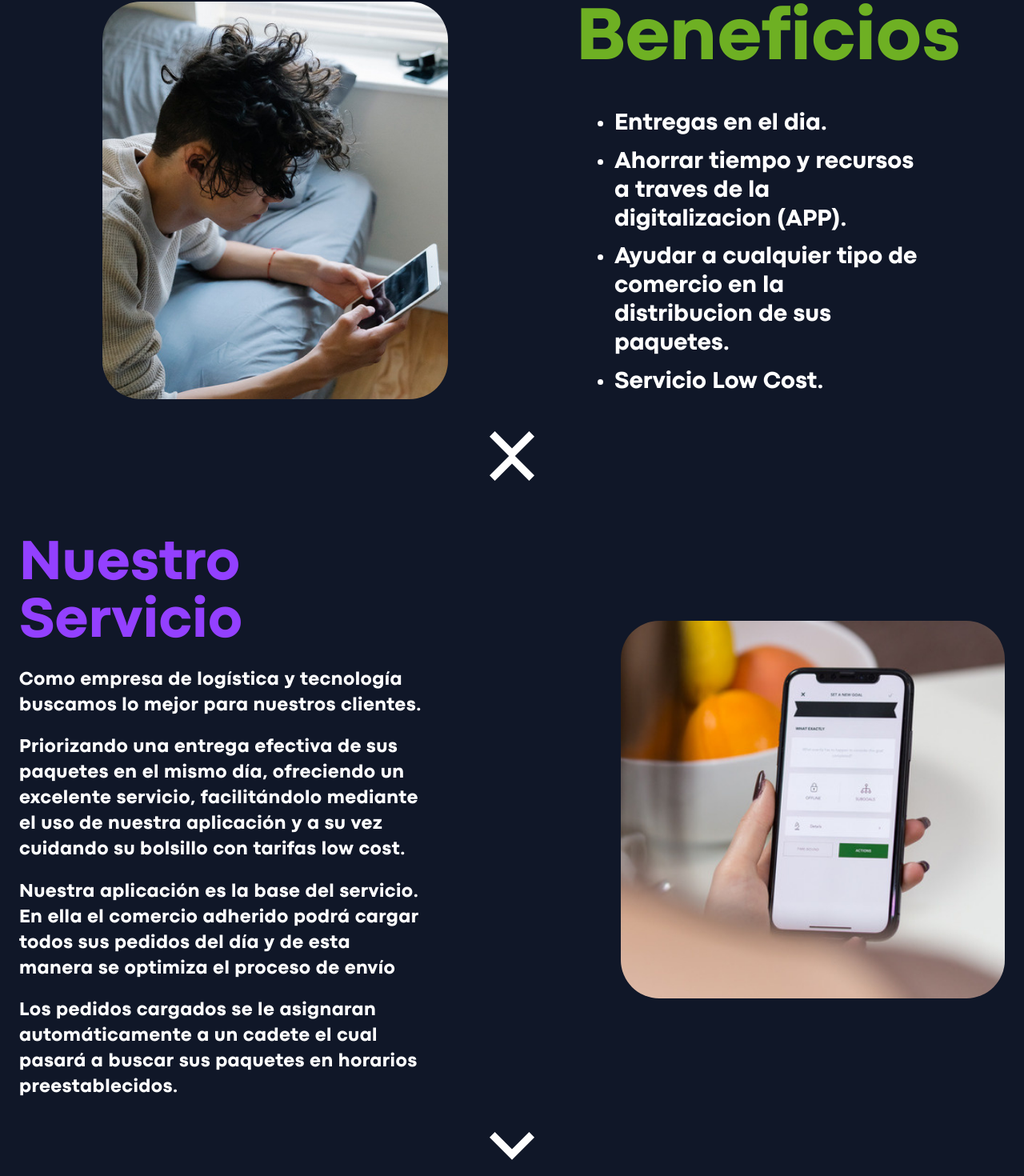
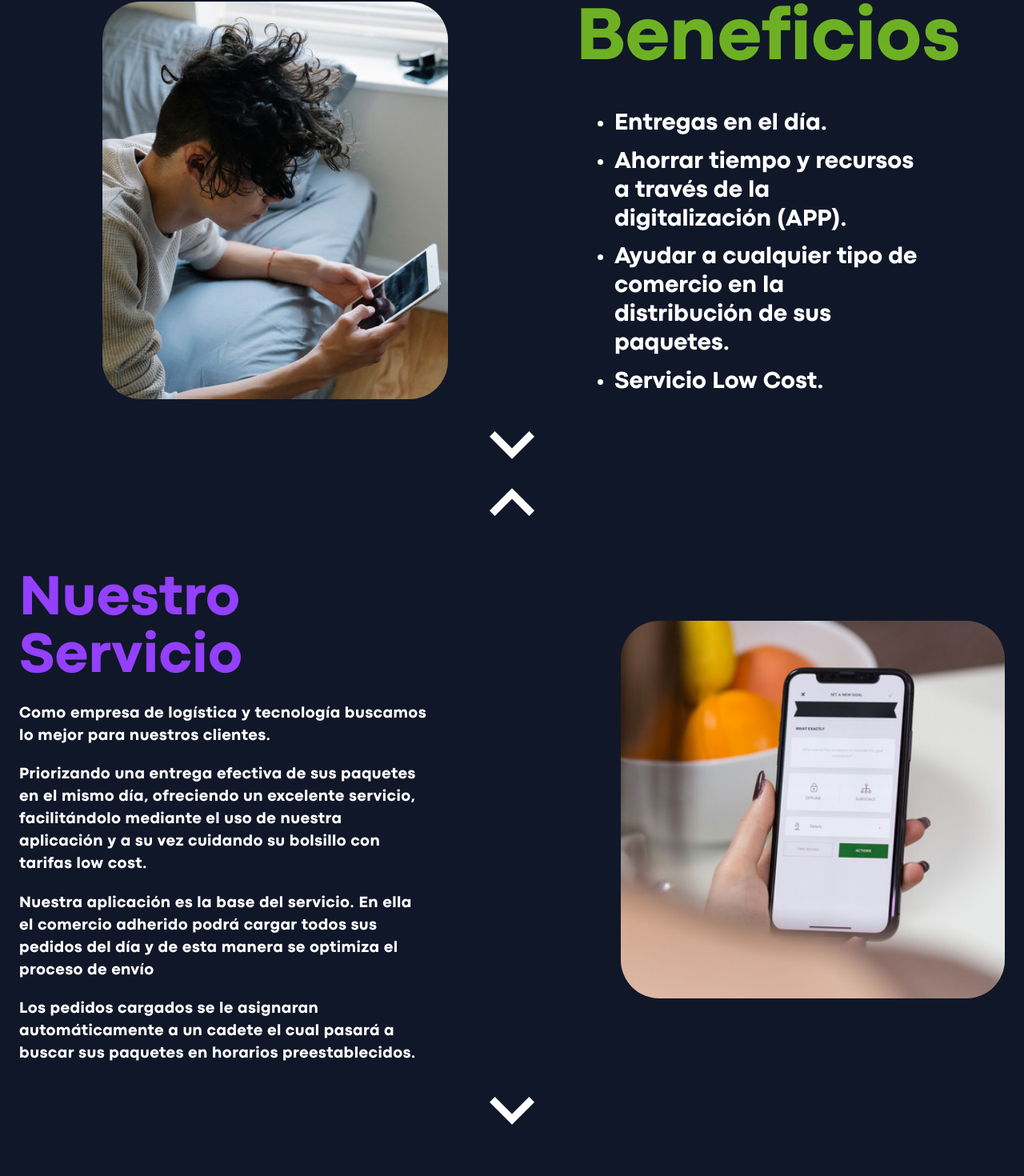
Before and after one commit to MirkoSchroeder/flexwebpage, a React (Create React App) app: page /about in a window 1280 px wide. Shown: the part 1788-3258 px from the top of the page at 80% size. Built offline with nearby package versions, Linux system fonts and the light colour scheme.

Commit message:
last update

```diff
--- a/src/Pages/About/About.jsx
+++ b/src/Pages/About/About.jsx
@@ -41,7 +41,7 @@
                 <div className="flex justify-center 2xl:flex-row 2xl:h-screen 2xl:items-center 2xl:gap-60 2xl:pt-0 xl:flex-row xl:h-screen xl:items-center xl:gap-60 xl:pt-0 xs:flex-col xs:pt-[20%] md:flex-col md:pt-[20%]">
                     <div className="2xl:w-[35%] 2xl:items-start xl:w-[35%] xl:items-start xs:flex xs:flex-col items-center md:flex md:flex-col ">
                         <p className="2xl:text-9xl xl:text-9xl text-violeta-100 xs:text-7xl md:text-7xl">APP</p>
-                        <p className="text-4xl text-white mt-[8%] 2xl:px-0 xl:px-0 xs:text-center xs:px-[4%] md:text-center md:px-[4%] 2xl:text-start xl:text-start">Para facilitar el proceso de carga de paquetes y hacer todo mas sencillo.</p>
+                        <p className="text-4xl text-white mt-[8%] 2xl:px-0 xl:px-0 xs:text-center xs:px-[4%] md:text-center md:px-[4%] 2xl:text-start xl:text-start">Para facilitar el proceso de carga de paquetes y hacer todo más sencillo.</p>
                     </div>
                     <div className="xs:mt-[10%] xs:flex xs:justify-center md:mt-[10%] md:flex md:justify-center 2xl:mt-0 xl:mt-0">
                         <img className="2xl:w-[35rem] xl:w-[28rem] rounded-[3rem] xs:w-[80%] md:w-[50%]" src={AppImage} alt="App"></img>
@@ -63,9 +63,9 @@
                     <div className="h-[50%] 2xl:w-[30%] 2xl:flex 2xl:items-start xl:w-[30%] xl:flex xl:items-center xs:flex xs:flex-col xs:items-center md:flex md:flex-col md:items-center">
                         <p className="text-verde-100 2xl:text-9xl xl:text-8xl xs:text-6xl md:text-6xl">Beneficios</p>
                         <ul className="text-white 2xl:text-3xl 2xl:px-0 xl:text-3xl xl:px-0 list-disc mt-[10%] xs:text-2xl xs:px-[10%] md:text-2xl md:px-[10%]">
-                            <li className="mb-[3%]">Entregas en el dia.</li>
-                            <li className="mb-[3%]">Ahorrar tiempo y recursos a traves de la digitalizacion (APP).</li>
-                            <li className="mb-[3%]">Ayudar a cualquier tipo de comercio en la distribucion de sus paquetes. </li>
+                            <li className="mb-[3%]">Entregas en el día.</li>
+                            <li className="mb-[3%]">Ahorrar tiempo y recursos a través de la digitalización (APP).</li>
+                            <li className="mb-[3%]">Ayudar a cualquier tipo de comercio en la distribución de sus paquetes. </li>
                             <li>Servicio Low Cost.</li>
                         </ul>
                     </div>
@@ -88,10 +88,10 @@
                     <div className="flex justify-center 2xl:flex-row 2xl:items-center 2xl:gap-60 xl:flex-row xl:items-center xl:gap-60 xs:flex-col md:flex-col">
                         <div className="tracking-wide 2xl:w-[40%] 2xl:px-0 2xl:text-start 2xl:items-start xl:w-[40%] xl: xl:px-0 xl:text-start xl:items-start xs:flex xs:flex-col xs:items-center xs:text-center xs:px-[10%] md:flex md:flex-col md:items-center md:text-center md:px-[10%]">
                             <p className="2xl:text-8xl xl:text-7xl xl:mt-[4%] text-violeta-100 xs:text-6xl md:text-6xl">Nuestro Servicio</p>
-                            <p className="2xl:text-3xl xl:text-2xl xl:mt-[4%] text-white mt-[6%] xs:text-2xl md:text-2xl">Como empresa de logística y tecnología buscamos lo mejor para nuestros clientes.</p>
-                            <p className="2xl:text-3xl xl:text-2xl xl:mt-[4%] text-white mt-[6%] xs:text-2xl md:text-2xl">Priorizando una entrega efectiva de sus paquetes en el mismo día, ofreciendo un excelente servicio, facilitándolo mediante el uso de nuestra aplicación y a su vez cuidando su bolsillo con tarifas low cost.</p>
-                            <p className="2xl:text-3xl xl:text-2xl xl:mt-[4%] text-white mt-[6%] xs:text-2xl md:text-2xl">Nuestra aplicación es la base del servicio. En ella el comercio adherido podrá cargar todos sus pedidos del día y de esta manera se optimiza el proceso de envío</p>
-                            <p className="2xl:text-3xl xl:text-2xl xl:mt-[4%] text-white mt-[6%] xs:text-2xl md:text-2xl">Los pedidos cargados se le asignaran automáticamente a un cadete el cual pasará a buscar sus paquetes en horarios preestablecidos.</p>
+                            <p className="2xl:text-3xl xl:text-xl xl:mt-[4%] text-white mt-[6%] xs:text-2xl md:text-2xl">Como empresa de logística y tecnología buscamos lo mejor para nuestros clientes.</p>
+                            <p className="2xl:text-3xl xl:text-xl xl:mt-[4%] text-white mt-[6%] xs:text-2xl md:text-2xl">Priorizando una entrega efectiva de sus paquetes en el mismo día, ofreciendo un excelente servicio, facilitándolo mediante el uso de nuestra aplicación y a su vez cuidando su bolsillo con tarifas low cost.</p>
+                            <p className="2xl:text-3xl xl:text-xl xl:mt-[4%] text-white mt-[6%] xs:text-2xl md:text-2xl">Nuestra aplicación es la base del servicio. En ella el comercio adherido podrá cargar todos sus pedidos del día y de esta manera se optimiza el proceso de envío</p>
+                            <p className="2xl:text-3xl xl:text-xl xl:mt-[4%] text-white mt-[6%] xs:text-2xl md:text-2xl">Los pedidos cargados se le asignaran automáticamente a un cadete el cual pasará a buscar sus paquetes en horarios preestablecidos.</p>
                         </div>
                         <div className="xs:mt-[10%] xs:flex xs:justify-center md:mt-[10%] md:flex md:justify-center 2xl:mt-0 xl:mt-0">
                             <img className="2xl:w-[35rem] xl:w-[30rem] rounded-[3rem] xs:w-[80%] md:w-[50%]" src={ServiceImage} alt="App"></img>
@@ -103,7 +103,7 @@
                 </div>
             </div>
 
-            <div ref={aboutFive} className="justify-center 2xl:h-screen 2xl:pt-0 flex 2xl:flex-row 2xl:gap-20 xl:h-screen xl:pt-0 flex xl:flex-row xl:gap-20 xs:flex-col xs:items-center xs:pt-[2%] md:flex-col md:items-center md:pt-[2%]">
+            <div ref={aboutFive} className="justify-center 2xl:h-screen 2xl:pt-0 flex 2xl:flex-row 2xl:gap-20 xl:h-screen xl:pt-0 xl:flex-row xl:gap-20 xs:flex-col xs:items-center xs:pt-[2%] md:flex-col md:items-center md:pt-[2%]">
                 <div className="w-[50%] h-[70%] 2xl:flex 2xl:border-r-4 2xl:block xl:flex xl:border-r-4 xl:block border-verde-100 flex xs:hidden md:hidden">
                     <div className="flex 2xl:justify-center xl:justify-center items-center pl-[2%] xl:pr-[5%]">
                         <img className="w-[50%]" src={logo} alt="logo" />
--- a/src/Pages/HomePage/HomePage.jsx
+++ b/src/Pages/HomePage/HomePage.jsx
@@ -14,9 +14,9 @@
                 <div className="2xl:w-[25%] xl:w-[40%] xs:w-[100%] xs:text-center xs:mt-[5%] md:w-[100%] md:text-center md:mt-[5%]">
                     <p className="text-white 2xl:text-8xl xl:text-8xl xs:text-6xl xs:px-9 md:text-6xl md:px-9">Entregas en el día</p>
 
-                    <div className="2xl:mt-[20%] 2xl:mt-[20%] xl:mt-[20%] xl:mt-[20%] xs:mt-[15%] md:mt-[15%]">
+                    <div className="2xl:mt-[20%] xl:mt-[20%] xs:mt-[15%] md:mt-[15%]">
                         <Link to={"/about"}>
-                            <button className="2xl:text-3xl xl:text-3xl text-white bg-verde-100 hover:bg-blue-700 w-[50%] 2xl:py-6 2xl:px-4 xl:py-6 xl:px-4 rounded-full focus:outline-none focus:shadow-outline xs:text-2xl xs:py-3 xs:px-3 md:text-2xl md:py-3 md:w-[30%]">Saber más</button>
+                            <button className="2xl:text-3xl xl:text-3xl text-white bg-verde-100 hover:bg-blue-700 w-[50%] 2xl:py-6 2xl:px-4 xl:py-6 xl:px-4 xl:w-[50%] rounded-full focus:outline-none focus:shadow-outline xs:text-2xl xs:py-3 xs:px-3 md:text-2xl md:py-3 md:w-[30%]">Saber más</button>
                         </Link>
                     </div>
                 </div>
```
